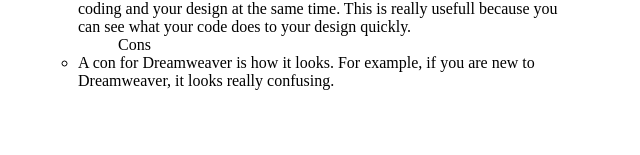
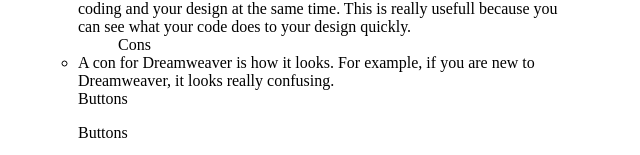
Before and after one commit to aisCalvin/CTD-Planning-Site-CalvinC, a plain HTML site: page homepage_creation.html in a window 1280 px wide. Shown: the part 1565-1720 px from the top of the page, without its empty margins (10-650 px from the left). Before the commit the page ends 1671 px from the top, so only its background shows below. Drawn offline with Linux system fonts and the light colour scheme.

Commit message:
March 10

```diff
--- a/homepage_creation.html
+++ b/homepage_creation.html
@@ -50,3 +50,5 @@
       <li>A con for Dreamweaver is how it looks. For example, if you are new to Dreamweaver, it looks really
         confusing.
       </li>
+      <h8>Buttons</h8>
+      <p> Buttons
```
